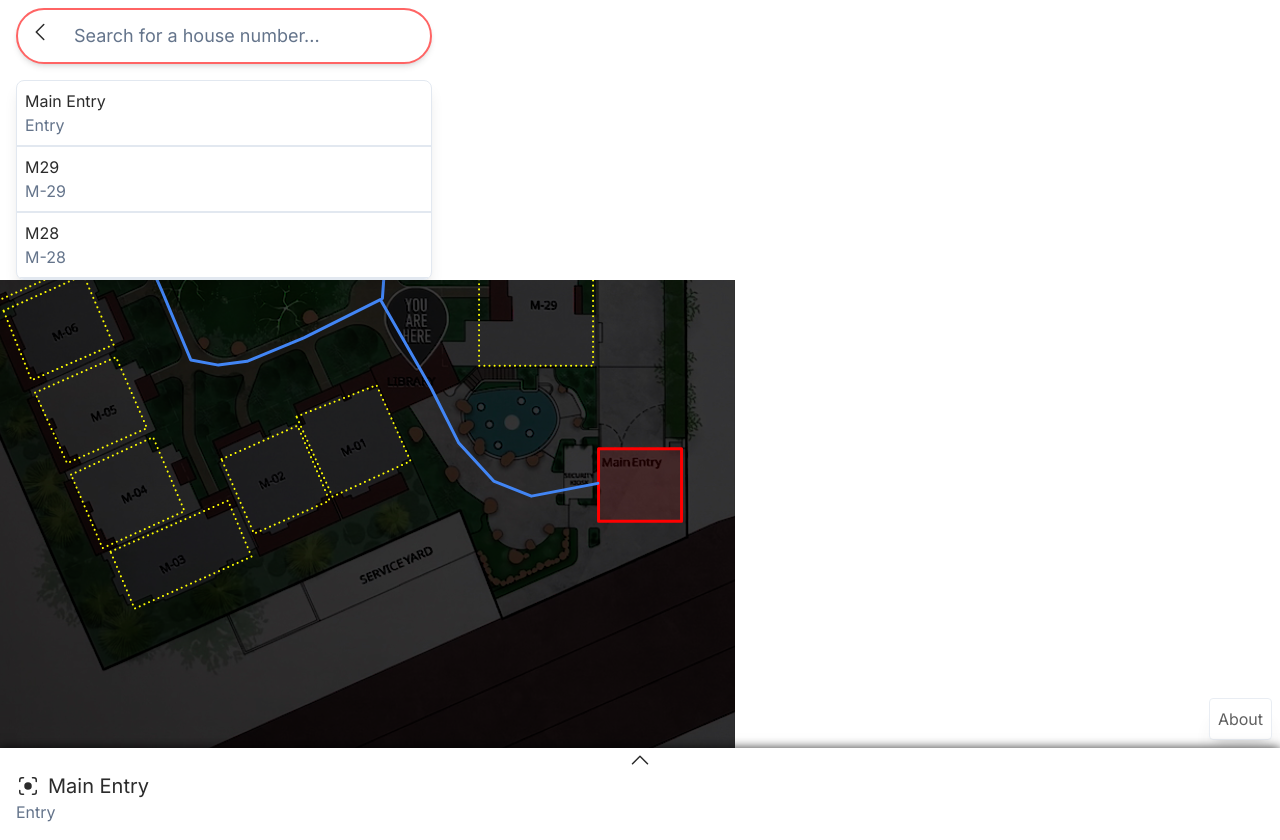
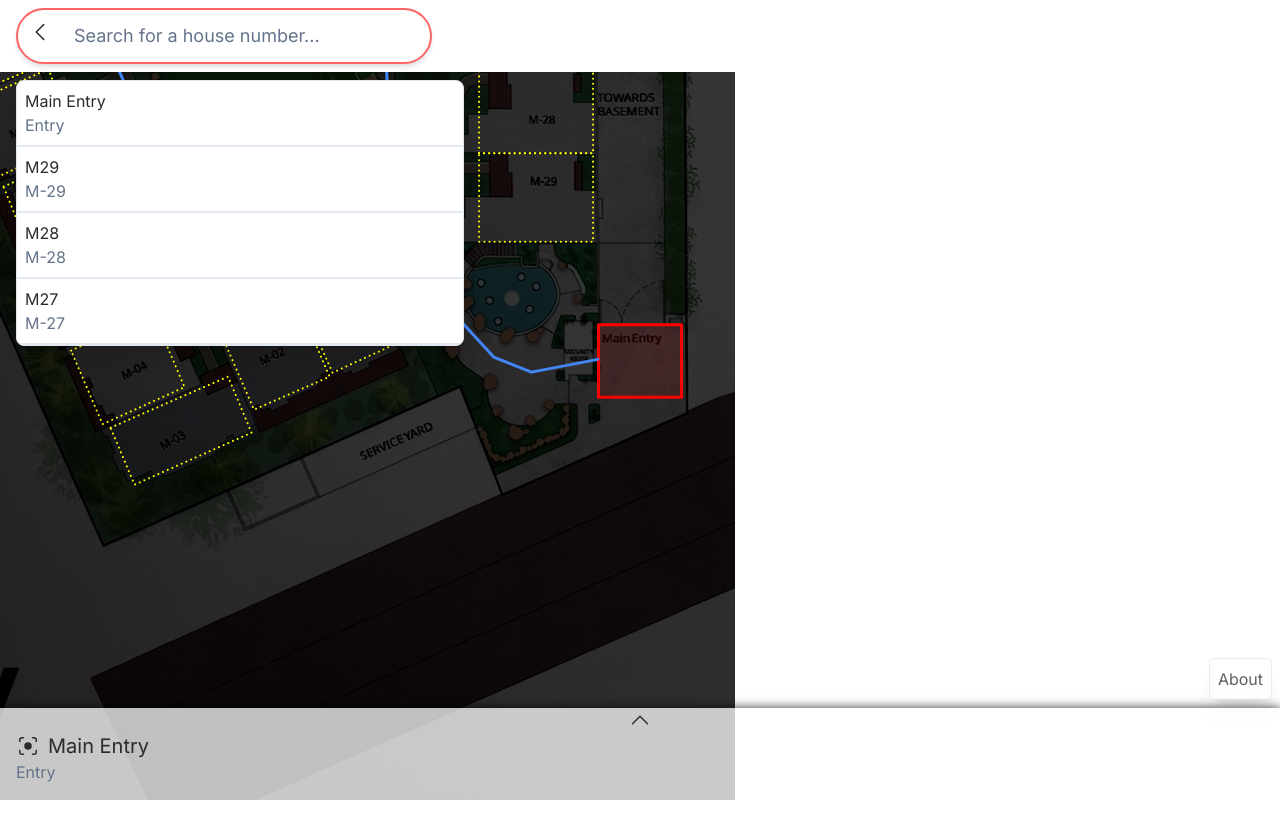
Before and after one commit to ravemz/medley-map, a Next.js app: page / in a window 1280 px wide. Both pictures are taken after a click on the element 224 px from the left and 36 px from the top of the page. After the commit the page ends 800 px from the top, so only its background shows below. Built offline with nearby package versions, Linux system fonts and the light colour scheme.

Commit message:
fixed search bar and ui

```diff
--- a/app/InfoPanel.tsx
+++ b/app/InfoPanel.tsx
@@ -48,8 +48,8 @@ export default function InfoPanel({
       icon = <ChevronUpIcon className="m-auto size-6" />;
     }
 
-    panel = (
-      <div className="relative bg-background p-4 pt-6 text-left shadow-top w-full">
+      panel = (
+      <div className="relative bg-background bg-opacity-75 p-4 pt-6 text-left shadow-top w-full">
         <header
           className={`${expanded && room.description ? "border-1 border-b border-border pb-2" : ""} ${room.description ? "cursor-pointer" : ""}`}
           onClick={handlePanelClick}
--- a/app/RoomSelect.tsx
+++ b/app/RoomSelect.tsx
@@ -174,9 +174,9 @@ export default function RoomSelect({
       {focused && results.length > 0 && (
         <div className="relative px-4">
           <ul
-            className="mt-2 rounded-lg bg-background shadow-lg overflow-hidden border border-border"
+            className="mt-2 rounded-lg bg-background shadow-lg overflow-hidden border border-border absolute w-full z-30"
           >
-            {results.slice(0, 3).map((room, i) => {
+            {results.slice(0, 4).map((room, i) => {
               return (
                 <li key={room.id}>
               <a
```
